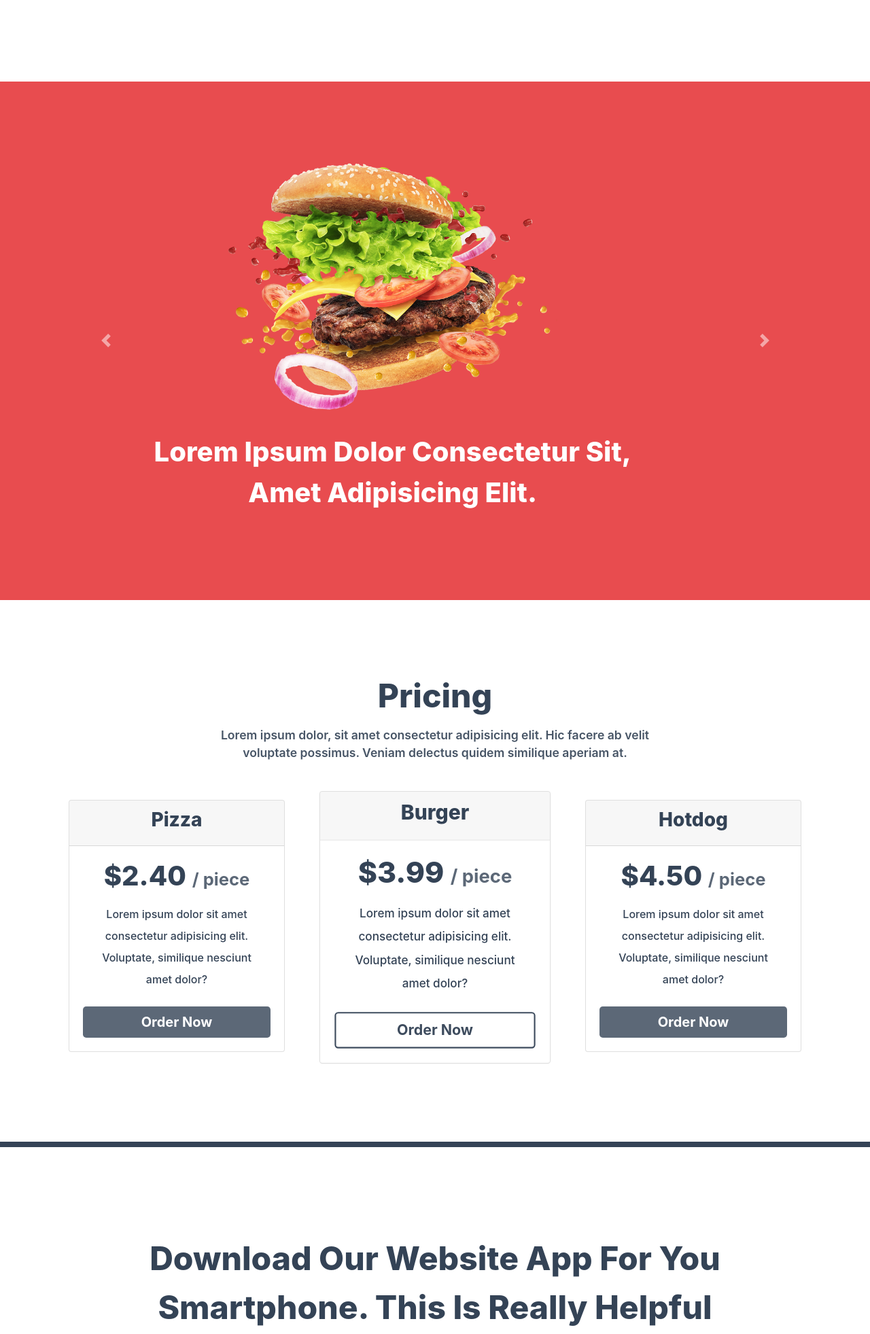
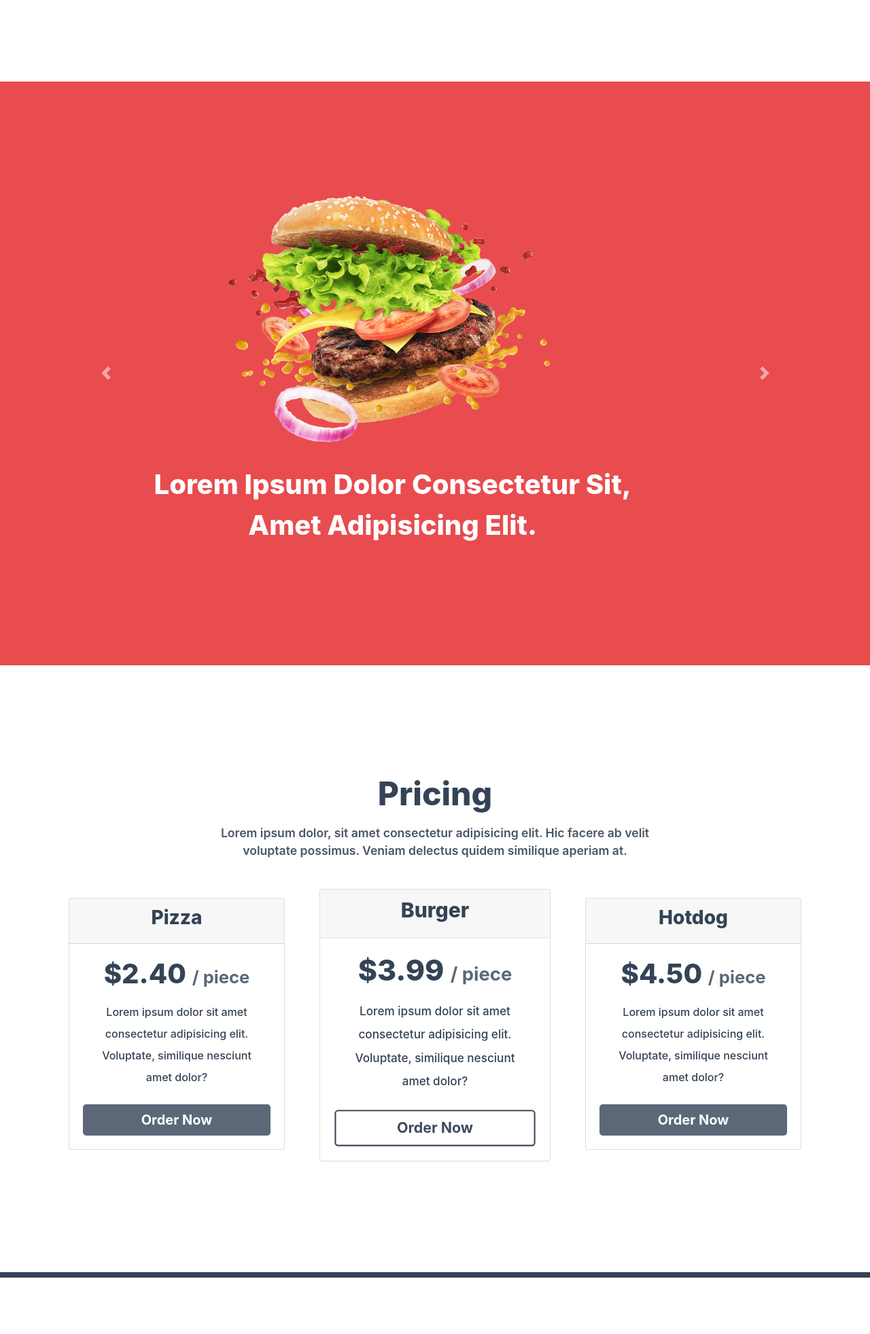
Before and after one commit to raihanahmad/Bootstrap-poko-website, a plain HTML site: page index.html in a window 1280 px wide. Shown: the part 1100-3063 px from the top of the page at 68% size. Drawn offline with nearby package versions, Linux system fonts and the light colour scheme.

Commit message:
Update style.css

```diff
--- a/css/style.css
+++ b/css/style.css
@@ -127,7 +127,7 @@ img {
   background-color: #e84c4f;
   text-align: center;
   /* height: 100vh; */
-  padding: 7rem 0;
+  padding: 10rem 0;
 }
 
 #product .container {
@@ -158,7 +158,7 @@ img {
 #pricing {
   text-align: center;
   /* height: 110vh; */
-  padding: 7rem 0;
+  padding: 10rem 0;
   display: grid;
   place-content: center;
 }
```
